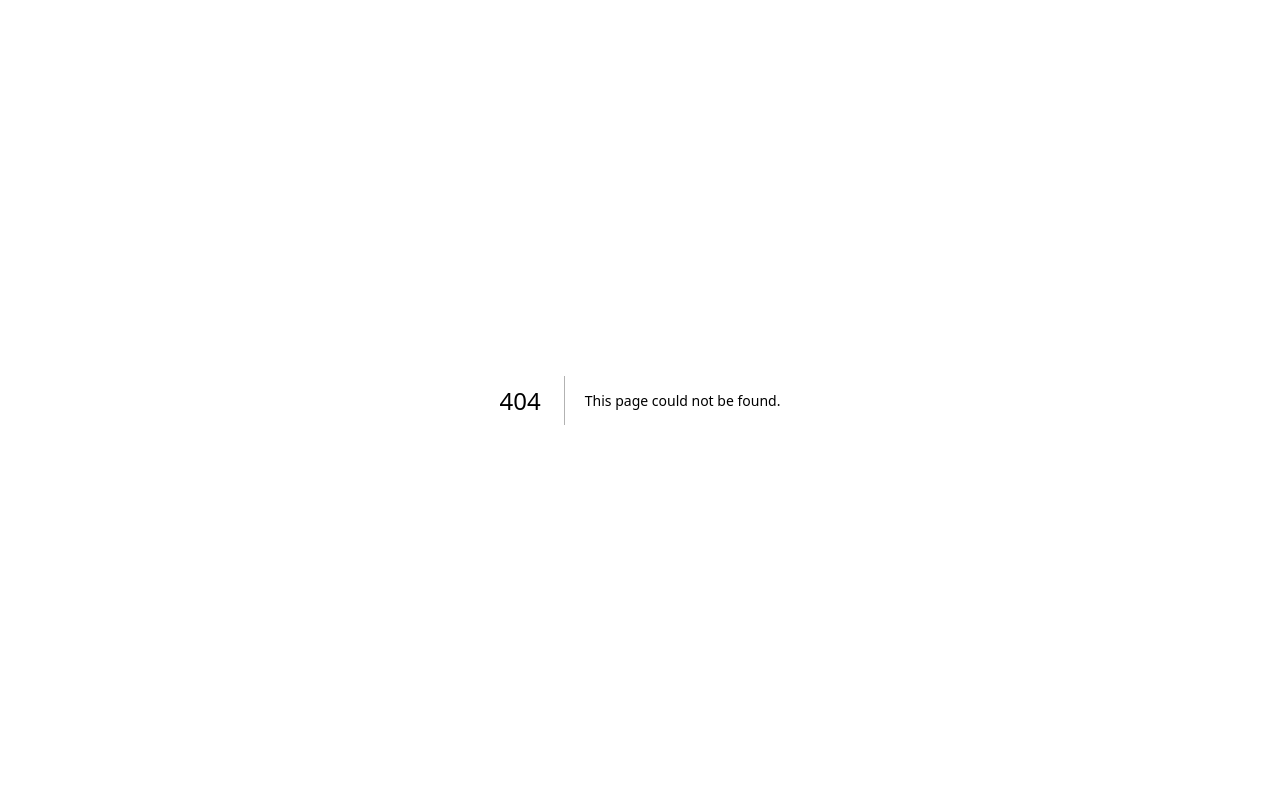
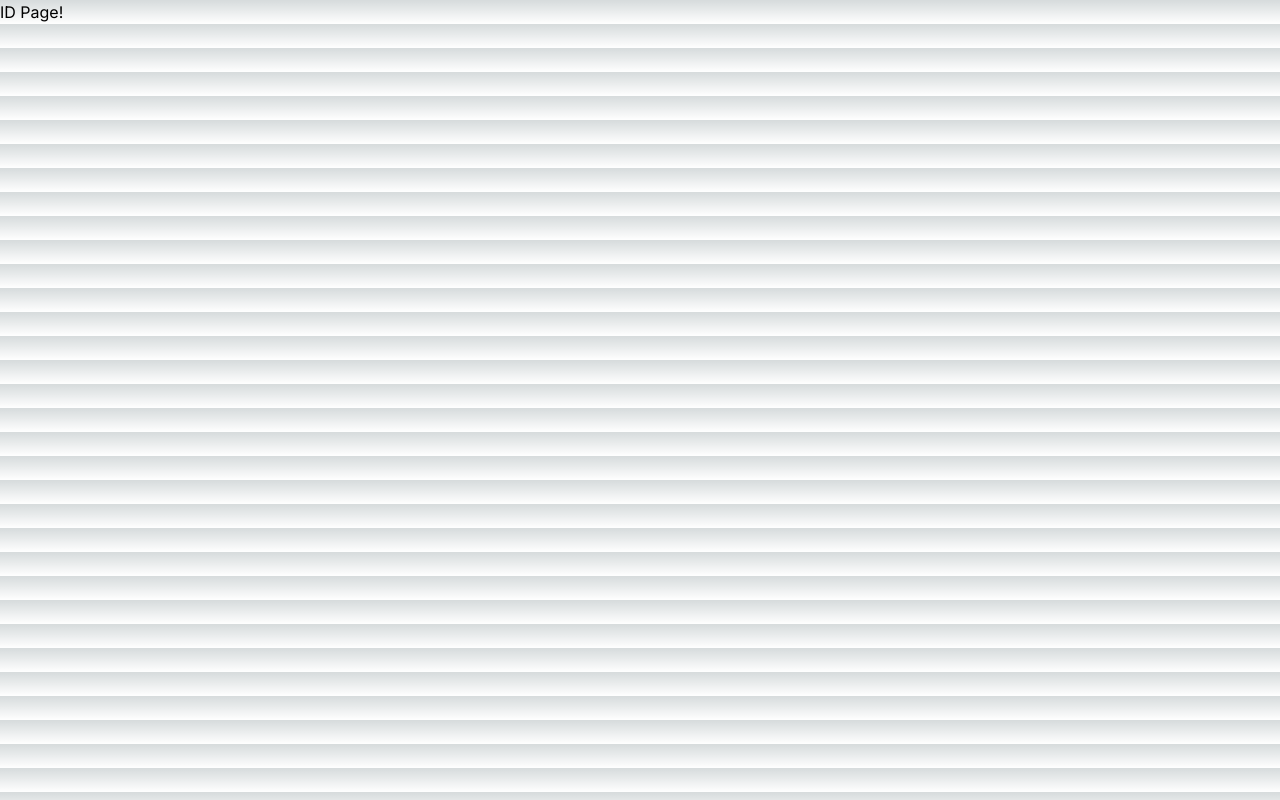
Before and after one commit to bug41/trello-tutorial, a Next.js app: page /users/1 in a window 1280 px wide. Before the commit this address had no page. Built offline with nearby package versions, Linux system fonts and the light colour scheme.

Commit message:
동적 라우팅 설정

```diff
--- /dev/null
+++ b/app/users/[id]/page.tsx
@@ -0,0 +1,9 @@
+const IdPage = () => {
+    return (
+        <div>
+            ID Page!
+        </div>
+    )
+}
+
+export default IdPage;
```
